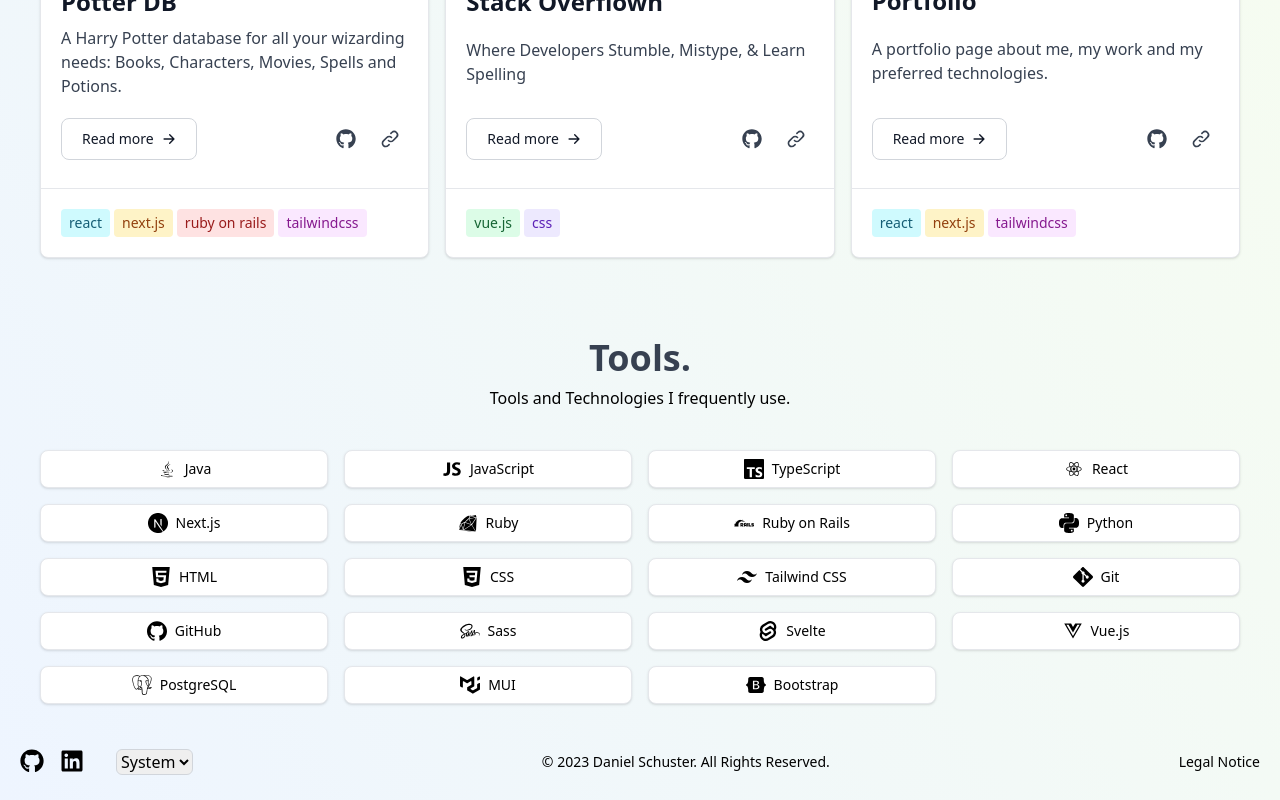
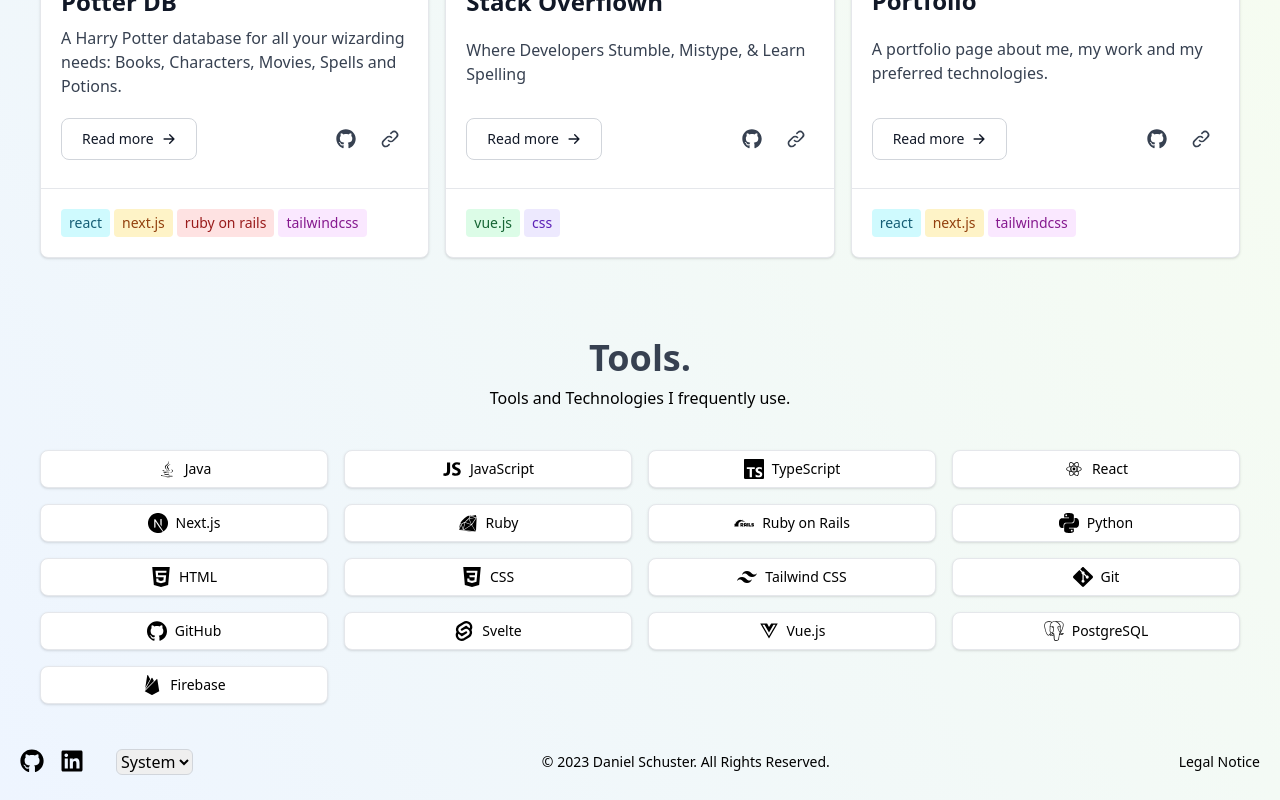
Before and after one commit to danielschuster-muc/danischu.com, a Next.js app: page / in a window 1280 px wide. Shown: the part 1199-1999 px from the top of the page. Built offline with nearby package versions, Linux system fonts and the light colour scheme.

Commit message:
Remove and add new tools,

```diff
--- a/components/Tools.tsx
+++ b/components/Tools.tsx
@@ -15,6 +15,7 @@
   SiGithub,
   SiRubyonrails,
   SiPython,
+  SiFirebase,
 } from "react-icons/si";
 import { DiJava, DiReact, DiRuby, DiSass } from "react-icons/di";
 import { FaVuejs } from "react-icons/fa";
@@ -73,10 +74,6 @@
     icon: SiGithub,
   },
   {
-    label: "Sass",
-    icon: DiSass,
-  },
-  {
     label: "Svelte",
     icon: SiSvelte,
   },
@@ -89,12 +86,8 @@
     icon: SiPostgresql,
   },
   {
-    label: "MUI",
-    icon: SiMui,
-  },
-  {
-    label: "Bootstrap",
-    icon: SiBootstrap,
+    label: "Firebase",
+    icon: SiFirebase,
   },
 ];
 
```
